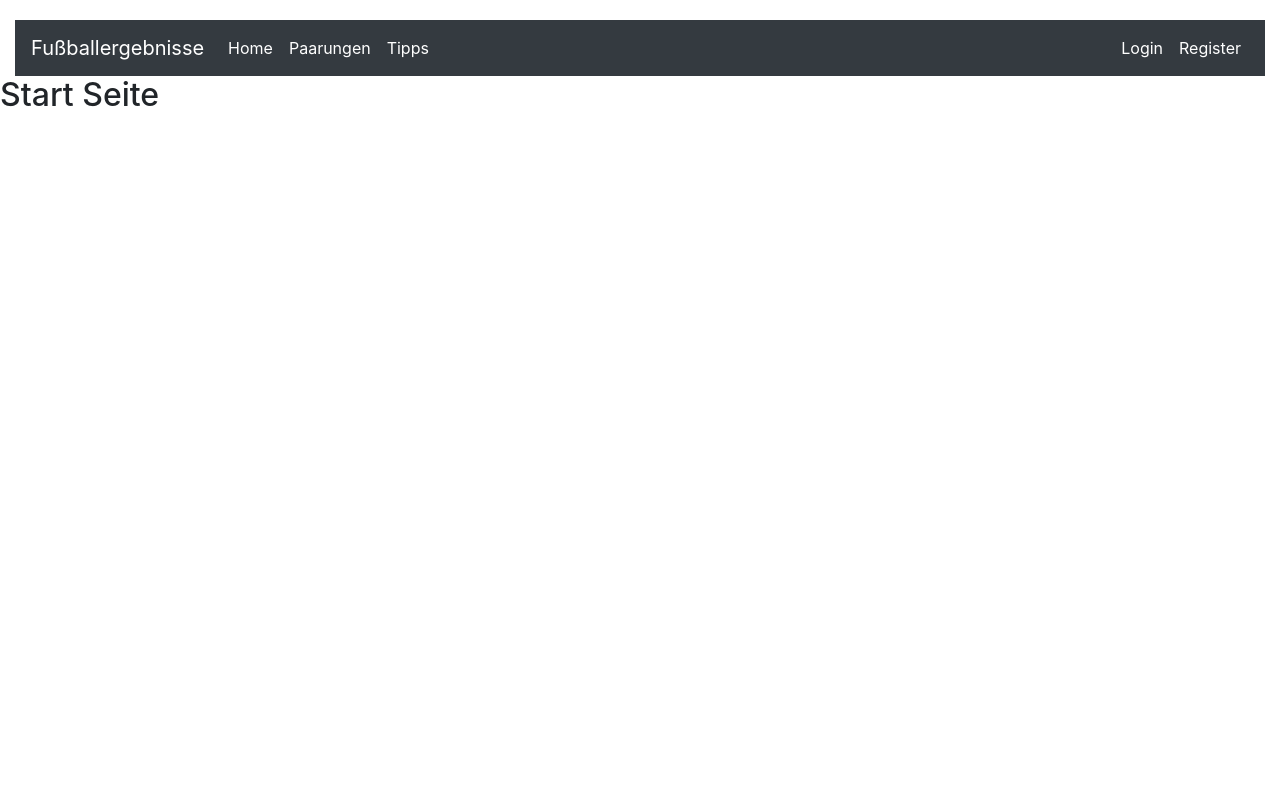
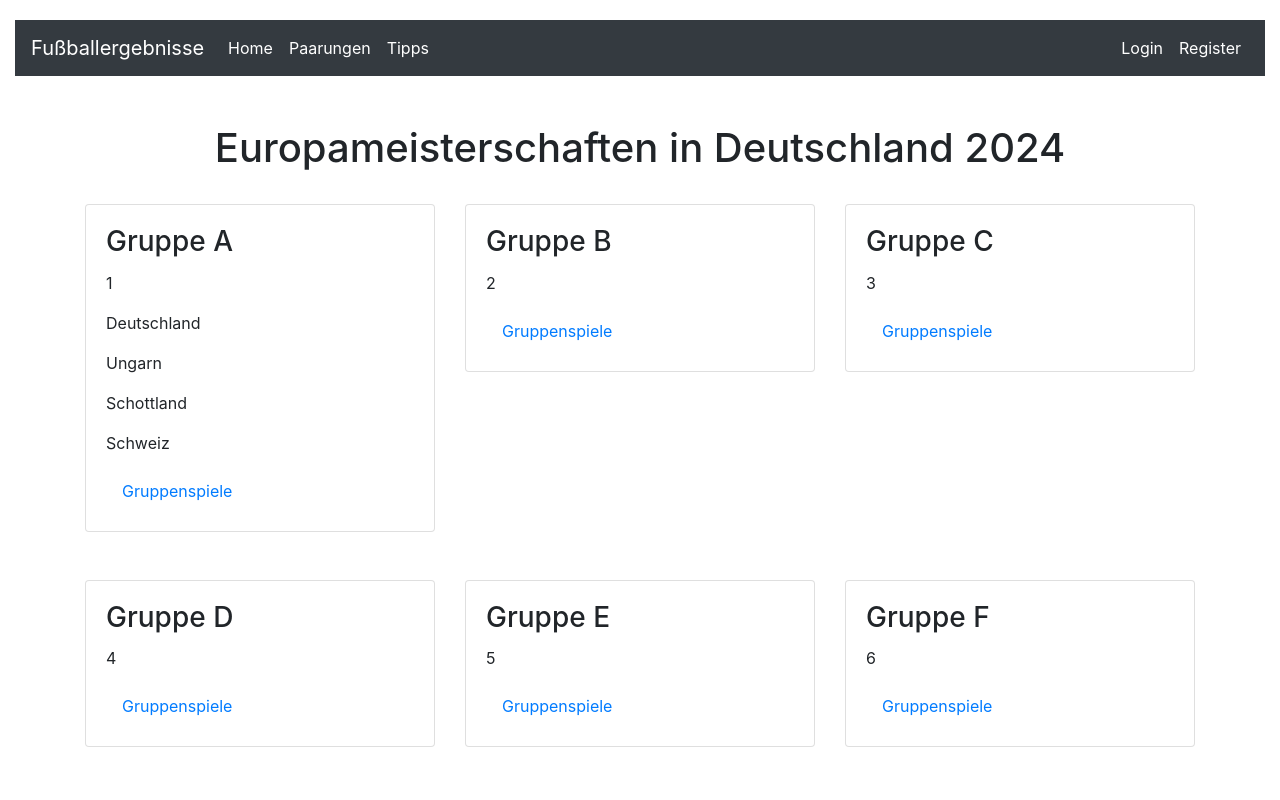
Before and after one commit to andreasrudolfwolf/FussballTipps, a Django app: page / in a window 1280 px wide. Run offline with Django 5.2, Linux system fonts and the light colour scheme; data comes from the database, SQL or seed files in the repository; both versions use the stored data as it was after the commit; some libraries are stand-ins or nearby versions.

Commit message:
Gruppen können angezeigt werden

```diff
--- a/em_tipps_verwalten/admin.py
+++ b/em_tipps_verwalten/admin.py
@@ -1,6 +1,6 @@
 from django.contrib import admin
 
-from .models import Mannschaften, Laender, Paarungen, Tipper, Tipps, Gruppen
+from .models import Mannschaften, Laender, Paarungen, Tipper, Tipps, Gruppen, Finalspiele
 
 admin.site.register(Mannschaften)
 admin.site.register(Laender)
@@ -8,3 +8,4 @@ admin.site.register(Paarungen)
 admin.site.register(Tipper)
 admin.site.register(Tipps)
 admin.site.register(Gruppen)
+admin.site.register(Finalspiele)
--- a/em_tipps_verwalten/models.py
+++ b/em_tipps_verwalten/models.py
@@ -20,7 +20,7 @@ class Mannschaften(models.Model):
     mannschaft_id = models.AutoField(primary_key=True)
     mannschaft_name = models.CharField(max_length=100)
     land_id = models.ForeignKey(Laender, models.DO_NOTHING)
-    gruppen_id = models.ForeignKey(Gruppen, models.DO_NOTHING)
+    gruppen_id = models.ForeignKey(Gruppen, on_delete=models.CASCADE)
 
     def __str__(self) -> str:
         return self.mannschaft_name
@@ -35,6 +35,10 @@ class Paarungen(models.Model):
     spiel_ort = models.CharField(max_length=100, blank=True, null=True)
     bemerkung = models.TextField(blank=True, null=True)
 
+class Finalspiele(models.Model):
+    final_id = models.AutoField(primary_key=True),
+    final_name = models.CharField(max_length=100),
+    paarung_id = models.ForeignKey(Paarungen, models.DO_NOTHING)
 
 class Tipper(models.Model):
     tipper_id = models.AutoField(primary_key=True)
--- /dev/null
+++ b/em_tipps_verwalten/templates/gruppenspiele.html
@@ -0,0 +1,5 @@
+{% extends 'index.html' %}
+
+{% block content %}
+    <h2>Gruppenspiele</h2>
+{% endblock content %}
--- a/em_tipps_verwalten/templates/startSeite.html
+++ b/em_tipps_verwalten/templates/startSeite.html
@@ -1,5 +1,30 @@
 {% extends 'index.html' %}
+{% load static %}
+{% block content %}
+<div class="container mt-5">
+  <div class="row justify-content-center mb-4">
+    <h1>Europameisterschaften in Deutschland 2024</h1>
+  </div>
+    <div class="row">
+      {% for gruppe in gruppen %}
+        <div class="col-md-4 mb-5">
+          <div class="card">
+            <div class="card-body">
+              <h3 class="card-title">{{gruppe.gruppen_name}}</h3>
+              <p>{{gruppe.id}}</p>
+              <!--Alle Mannschaften der Gruppe ausgeben
+              gruppenspiele/<int:id>-->
+              {% for mannschaft in gruppe.mannschaften_set.all %}
+                <p class="card-text mt-2">{{mannschaft.mannschaft_name}}</p>
+              {% endfor%}
+              <div class="row-mt-4">
+                <a class="nav-link" href="{% url 'gruppenspiele' id=gruppe.id %}">Gruppenspiele</a>
+              </div>
+            </div>
+          </div>
+        </div>
+      {% endfor %}
+    </div>
 
-{% block content %}
-    <h2>Start Seite</h2>
+  </div>
 {% endblock content %}
--- a/em_tipps_verwalten/urls.py
+++ b/em_tipps_verwalten/urls.py
@@ -4,6 +4,7 @@ from . import views
 urlpatterns = [
     path('', views.startSeite, name='startSeite'),
     path('paarungen/', views.paarungen, name='paarungen'),
+    path('gruppenspiele/<int:id>/', views.gruppenspiele, name='gruppenspiele'),
     path('tippen/', views.tippen, name='tippen'),
     path('loginSeite/', views.loginSeite, name='loginSeite'),
     path('registerSeite/', views.registerSeite, name='registerSeite')
--- a/em_tipps_verwalten/views.py
+++ b/em_tipps_verwalten/views.py
@@ -1,14 +1,22 @@
 from django.shortcuts import render
+from .models import *
 #from django.contrib import messages
 #from django.contrib.auth import authenticate, login
 
 
 
 def startSeite(request):
-    return render(request, 'startSeite.html')
+    gruppen = Gruppen.objects.all()
+    print(gruppen)
+    ctx = {'gruppen': gruppen}
+    return render(request, 'startSeite.html', ctx)
 
 def paarungen(request):
     return render(request, 'paarungen.html')
+
+def gruppenspiele(request, id):
+    print(id)
+    return render(request, 'gruppenspiele.html')
 
 def tippen(request):
     return render(request, 'tippen.html')
```
Also changed, not shown: EMTipps/FussballTipp.db.
